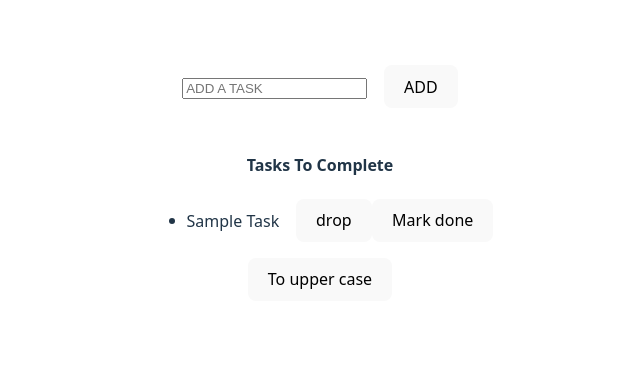
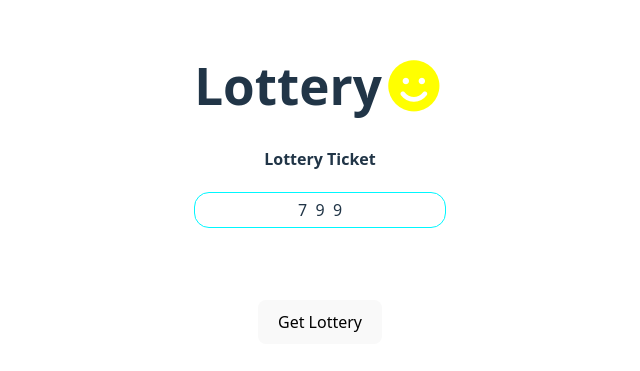
Before and after one commit to yashmudgal390/code, a React (Vite) app in the folder coding stuf/delta/REACT/react-states/: page / in a window 1280 px wide. Shown: the part 217-588 px from the top of the page, without its empty margins (320-960 px from the left). Built offline with nearby package versions, Linux system fonts and the light colour scheme.

Commit message:
create lottery game

```diff
--- a/coding stuf/delta/REACT/react-states/src/App.jsx
+++ b/coding stuf/delta/REACT/react-states/src/App.jsx
@@ -3,15 +3,17 @@ import './App.css'
 import LikeButton from './LikeButton'
 import LudoBoard from './LudoBoard'
 import TodoList from './TodoList'
+import Lottery from './Lottery'
 
 function App() {
 
 
   return (
     <>
-    <TodoList/>
+    {/* <TodoList/> */}
       {/* <LudoBoard/>
       <LikeButton/> */}
+      <Lottery/>
 
     </>
   )
--- /dev/null
+++ b/coding stuf/delta/REACT/react-states/src/Lottery.css
@@ -0,0 +1,10 @@
+.ticket{
+    border: 1px solid rgb(0, 247, 255);
+    padding: 5px;
+    border-radius: 15px;
+}
+
+.smile{color: yellow;}
+.win{
+    color: pink;
+}
--- /dev/null
+++ b/coding stuf/delta/REACT/react-states/src/Lottery.jsx
@@ -0,0 +1,27 @@
+import { useState } from "react"
+import ("./Lottery.css")
+import { genNumber } from "./helper.js";
+import { sum } from "./helper.js";
+export default function Lottery(){
+    let[ticket,setTicket]=useState(genNumber(3));
+    let updateNum=()=>{
+        setTicket(genNumber(3));
+    }
+    let isWinning = sum(ticket)===15;
+    return(
+        <div>
+            <h1>Lottery<i className="fa-solid fa-face-smile smile"></i></h1>
+            <h4>Lottery Ticket</h4>
+            <h4 className="win">{isWinning && "congratulations! you WON   "}</h4>
+            <div className="ticket">
+                <span>{ticket[0]}</span>
+                &nbsp;&nbsp;
+                <span>{ticket[1]}</span>
+                &nbsp;&nbsp;
+                <span>{ticket[2]}</span>
+            </div>
+            <br></br><br></br><br></br>
+            <button onClick={updateNum}>Get Lottery </button>
+        </div>
+    )
+}
--- /dev/null
+++ b/coding stuf/delta/REACT/react-states/src/helper.js
@@ -0,0 +1,14 @@
+function genNumber(n){
+    let arr=new Array(n);
+    for (let i = 0; i < arr.length; i++) {
+        arr[i]=Math.floor(Math.random()*10);
+    }
+    return arr;
+
+};
+
+function sum(arr){
+    return arr.reduce((sum,curr)=>sum+curr,0);
+
+}
+export {genNumber,sum};
```
